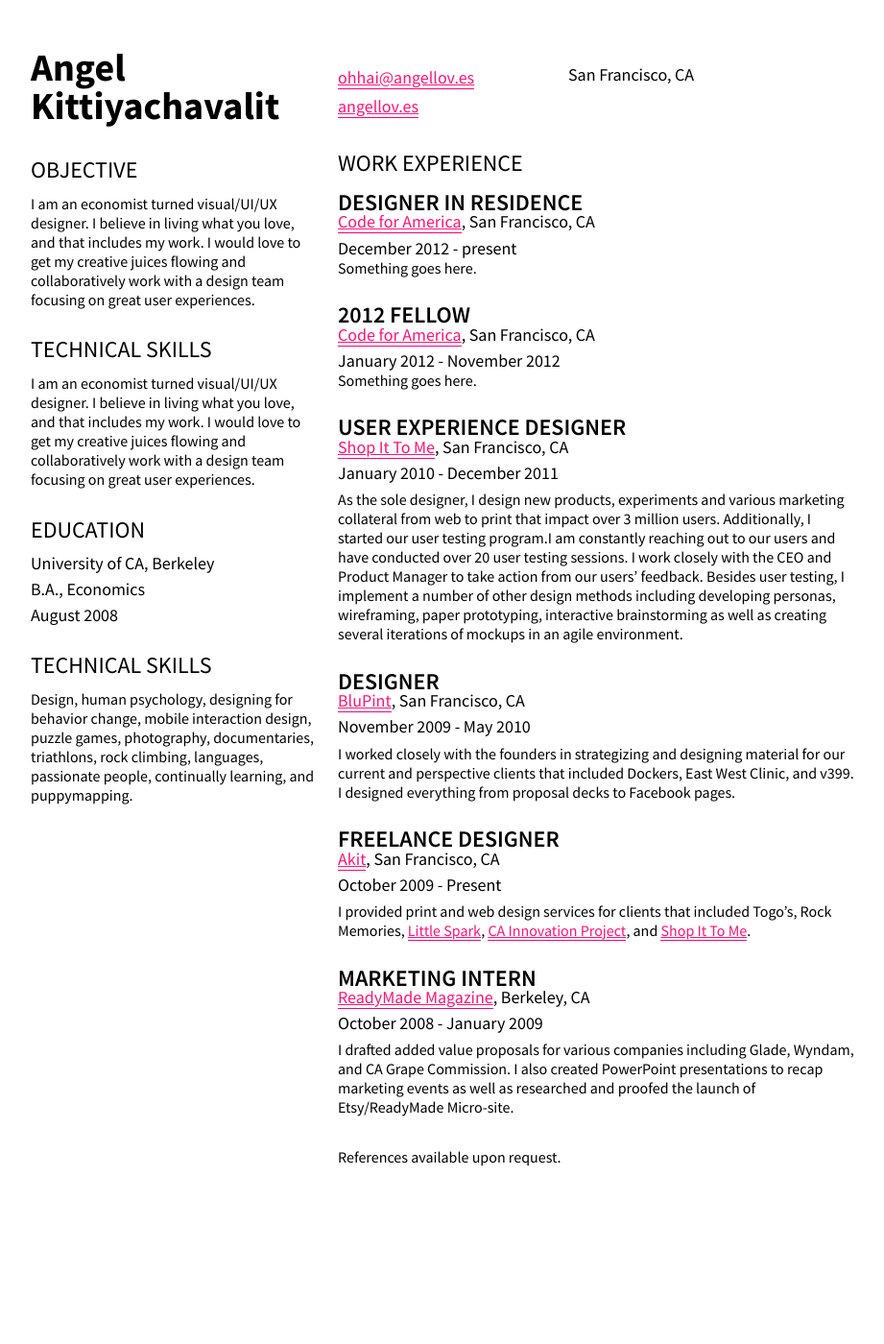
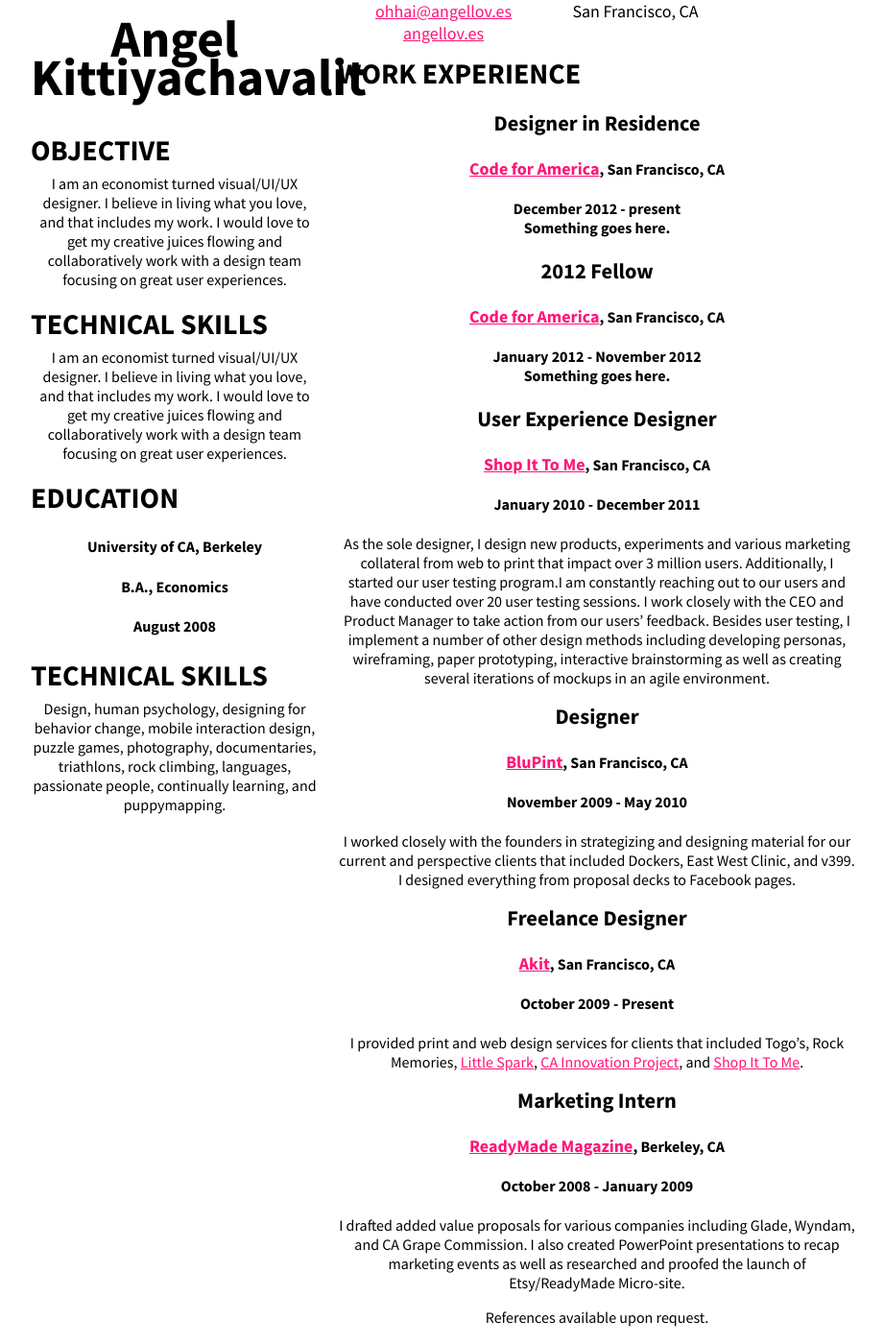
Before and after one commit to ahelkit/angellov.es, a Jekyll site: the page resumes/index.html, which Jekyll copies as it is, in a window 1280 px wide. Shown: the whole page at 96% size, without its empty margins (68-989 px from the left). Built offline with Jekyll 4.4.1, drawn with Linux system fonts in a browser that asks for light colours; comment, search, counter and statistics services are not loaded; before the commit the page ends 1247 px from its top, so only the background shows below that.

Commit message:
Removed css for resume page since it no longer exists

```diff
--- a/css/main.css
+++ b/css/main.css
@@ -632,85 +632,3 @@ footer span {
 .social .pinterestsm:hover {
   background-position: -180px -44px;
 }
-
-/*Resume............................*/
-
-
-.resume a {
-  border-bottom: 1px #FE0075 solid;
-}
-
-.resume a:hover {
-  color: #9AE1CE;
-}
-
-.resume h1 {
-  font-size: 40px;
-  margin-top: 50px;
-}
-
-.resume h2,
-.resume .when {
-  font-weight: 400;
-}
-
-.resume h2 {
-  font-size: 24px;
-}
-
-.resume h3 {
-  font-size: 24px;
-  font-weight: 600;
-  margin: -.35em 0;
-  text-transform: uppercase;
-}
-
-.resume h4 {
-  font-size: 18px;
-  font-weight: 400;
-  margin: 0.2em 0 0.4em;
-}
-
-.resume .content {
-  text-align: left;
-}
-
-.resume .moreInfo p {
-  margin-top: 0.3em;
-}
-
-.resume .moreInfo li {
-  margin-bottom: 1.4em;
-}
-
-.resume .moreInfo .graduated {
-  margin-bottom: 1em;
-}
-
-.resume .experience h2 {
-  margin: 1em 0 -13px;
-}
-
-.resume .experience li {
-  margin-bottom: 2em;
-}
-
-.resume .experience .contact {
-  margin-top: 66px;
-}
-
-.resume .experience .contact a {
-  font-size: 18px;
-  line-height: 30px;
-}
-
-.resume .company,
-.resume .company a {
-  font-size: 18px;
-}
-
-.resume p,
-.resume p a {
-  font-size: 16px;
-  line-height: 20px;
-}
```
Also changed, not shown: 1 other file.
